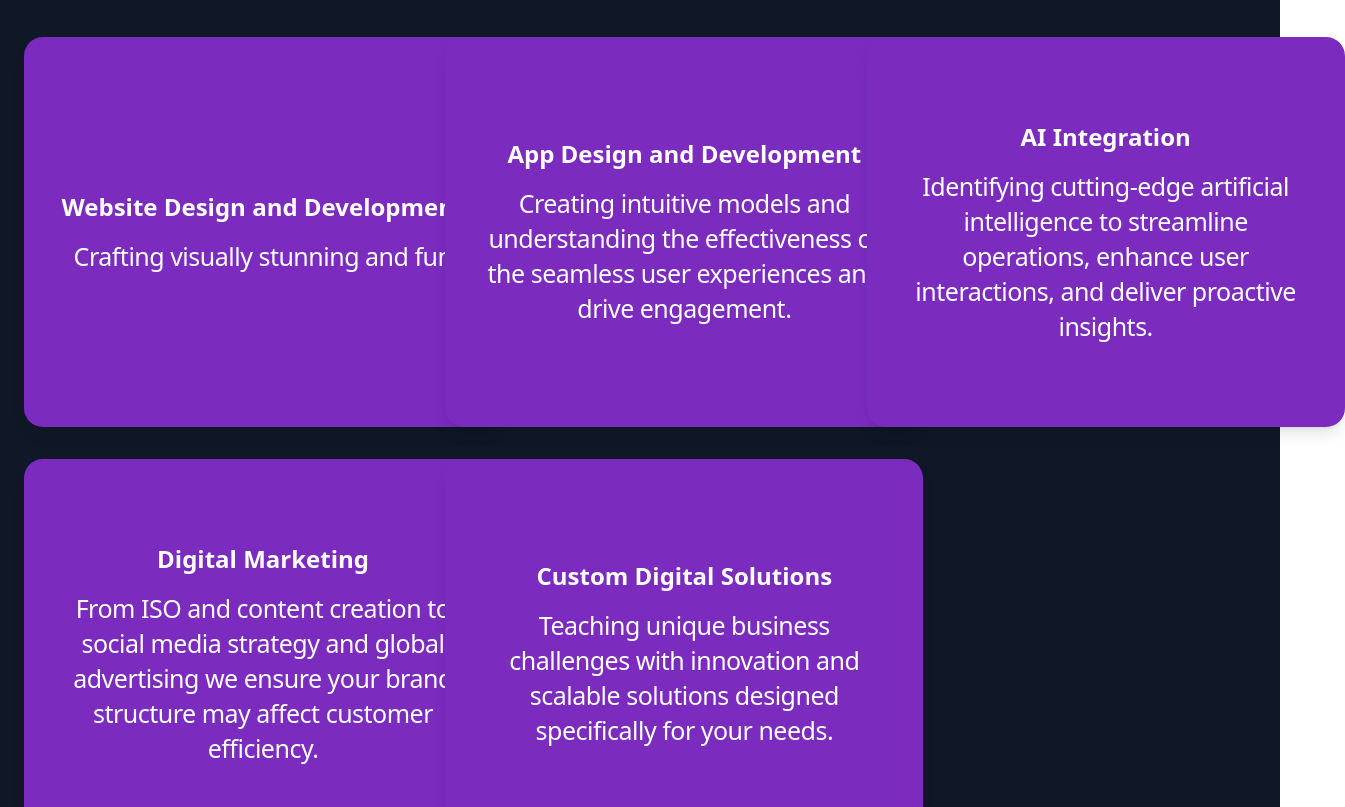
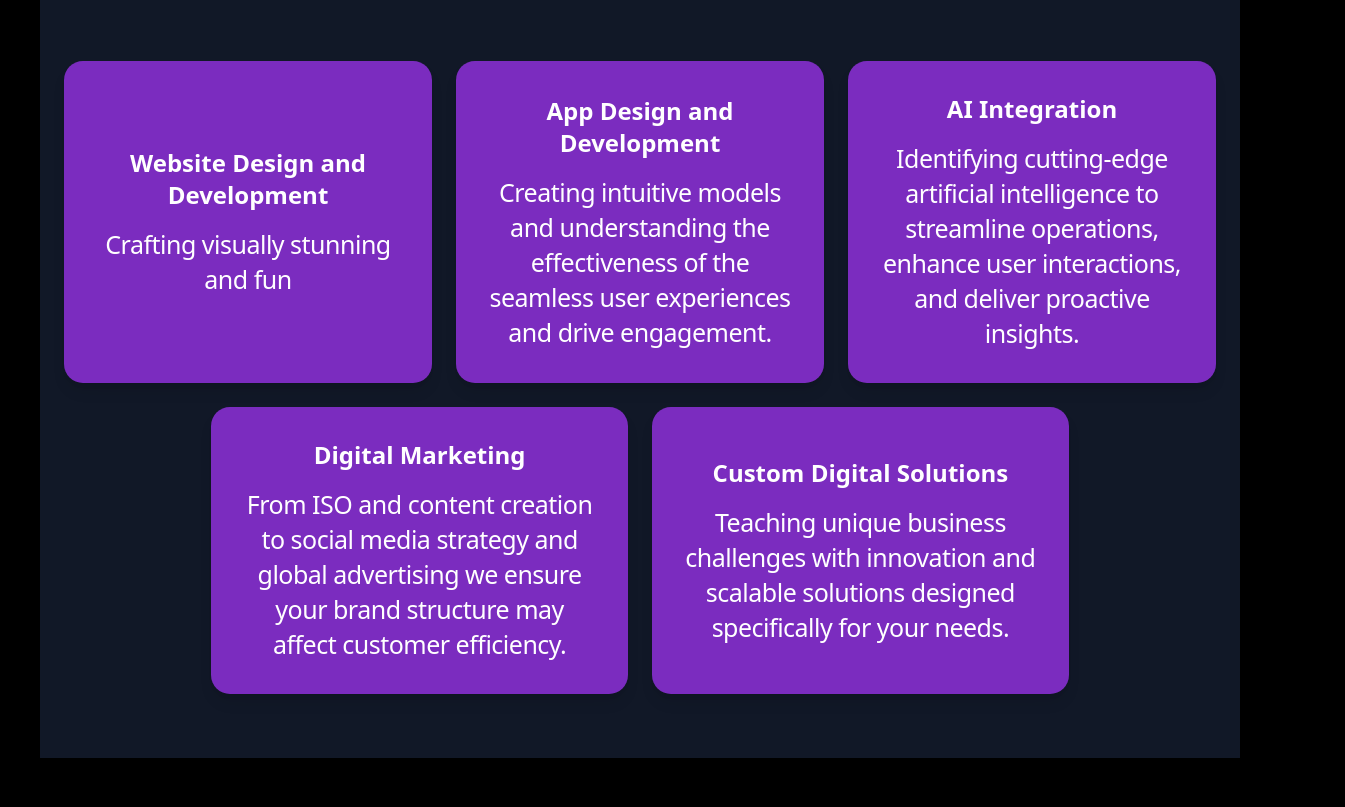
Before and after one commit to safalkeshi/baralproj, a website: page src/ourservices.html in a window 1280 px wide. Shown: the part 211-1018 px from the top of the page, 1345 px wide, since content can reach past the window. After the commit the page ends 993 px from the top, so only its background shows below. Drawn offline with nearby package versions, Linux system fonts and the light colour scheme.

```diff
--- a/src/ourservices.html
+++ b/src/ourservices.html
@@ -1,4 +1,15 @@
-<link rel="stylesheet" href="output.css">
+<!DOCTYPE html>
+<html lang="en">
+
+<head>
+    <meta charset="UTF-8">
+    <meta name="viewport" content="width=device-width, initial-scale=1.0">
+    <title>Services</title>
+    <script src="https://cdn.tailwindcss.com"></script>
+</head>
+
+<body class="bg-black flex items-center justify-center min-h-screen p-6">
+
    <!-- Our Services Section -->
 <section class="bg-gray-900 text-white py-16">
     <div class="container mx-auto px-6">
@@ -12,72 +23,69 @@
         </div>
 
         <!-- Services List -->
-        <div class="grid grid-cols-1 md:grid-cols-2 lg:grid-cols-3 gap-8">
+        <div class="max-w-6xl w-full mx-auto">
+            <!-- First Row (3 Cards) -->
+            <div class="grid grid-cols-1 md:grid-cols-3 gap-6">
                 <!-- Website Design and Development -->
-            <div
-                class="bg-[rgba(123,44,191,1)] p-8 rounded-[19px] shadow-lg transform transition-transform duration-300 hover:scale-105 w-[478px] h-[390px] flex flex-col justify-center">
-                <h3 class="text-2xl font-bold mb-4 text-center">
+                <div class="bg-[rgba(123,44,191,1)] p-8 rounded-[19px] shadow-lg transform transition-transform duration-300 hover:scale-105 flex flex-col justify-center text-center">
+                    <h3 class="text-2xl font-bold mb-4">
                         Website Design and Development
                     </h3>
-                <p
-                    class="text-white-400 font-poppins font-normal text-[25px] leading-[35px] tracking-[-0.5px] text-center">
+                    <p class="text-white-400 font-poppins font-normal text-[25px] leading-[35px] tracking-[-0.5px]">
                         Crafting visually stunning and fun
                     </p>
                 </div>
 
+                <!-- App Design and Development -->
+                <div class="bg-[rgba(123,44,191,1)] p-8 rounded-[19px] shadow-lg transform transition-transform duration-300 hover:scale-105 flex flex-col justify-center text-center">
+                    <h3 class="text-2xl font-bold mb-4">
+                        App Design and Development
+                    </h3>
+                    <p class="text-white-400 font-poppins font-normal text-[25px] leading-[35px] tracking-[-0.5px]">
+                        Creating intuitive models and understanding the effectiveness of the seamless user experiences
+                        and drive engagement.
+                    </p>
+                </div>
+
+                <!-- AI Integration -->
+                <div class="bg-[rgba(123,44,191,1)] p-8 rounded-[19px] shadow-lg transform transition-transform duration-300 hover:scale-105 flex flex-col justify-center text-center">
+                    <h3 class="text-2xl font-bold mb-4">
+                        AI Integration
+                    </h3>
+                    <p class="text-white-400 font-poppins font-normal text-[25px] leading-[35px] tracking-[-0.5px]">
+                        Identifying cutting-edge artificial intelligence to streamline operations, enhance user
+                        interactions, and deliver proactive insights.
+                    </p>
+                </div>
+            </div>
+
+            <!-- Second Row (2 Cards) -->
+            <div class="grid grid-cols-1 md:grid-cols-[1fr_1fr] gap-6 mt-6 mx-auto md:w-4/5">
                 <!-- Digital Marketing -->
-
-            <div
-                class="bg-[rgba(123,44,191,1)] p-8 rounded-[19px] shadow-lg transform transition-transform duration-300 hover:scale-105 w-[478px] h-[390px] flex flex-col justify-center order-2 md:order-3 lg:order-2">
-                <h3 class="text-2xl font-bold mb-4 text-center">
+                <div class="bg-[rgba(123,44,191,1)] p-8 rounded-[19px] shadow-lg transform transition-transform duration-300 hover:scale-105 flex flex-col justify-center text-center md:ml-8">
+                    <h3 class="text-2xl font-bold mb-4">
                         Digital Marketing
                     </h3>
-                <p
-                    class="text-white-400 font-poppins font-normal text-[25px] leading-[35px] tracking-[-0.5px] text-center">
+                    <p class="text-white-400 font-poppins font-normal text-[25px] leading-[35px] tracking-[-0.5px]">
                         From ISO and content creation to social media strategy and global advertising we ensure your
                         brand structure may affect customer efficiency.
                     </p>
                 </div>
 
                 <!-- Custom Digital Solutions -->
-            <div
-                class="bg-[rgba(123,44,191,1)] p-8 rounded-[19px] shadow-lg transform transition-transform duration-300 hover:scale-105 w-[478px] h-[390px] flex flex-col justify-center order-3 md:order-2 lg:order-3">
-                <h3 class="text-2xl font-bold mb-4 text-center">
+                <div class="bg-[rgba(123,44,191,1)] p-8 rounded-[19px] shadow-lg transform transition-transform duration-300 hover:scale-105 flex flex-col justify-center text-center md:mr-8">
+                    <h3 class="text-2xl font-bold mb-4">
                         Custom Digital Solutions
                     </h3>
-                <p
-                    class="text-white-400 font-poppins font-normal text-[25px] leading-[35px] tracking-[-0.5px] text-center">
+                    <p class="text-white-400 font-poppins font-normal text-[25px] leading-[35px] tracking-[-0.5px]">
                         Teaching unique business challenges with innovation and scalable solutions designed specifically
                         for your needs.
-                </p>
-            </div>
-
-            <!-- App Design and Development -->
-            <div
-                class="bg-[rgba(123,44,191,1)] p-8 rounded-[19px] shadow-lg transform transition-transform duration-300 hover:scale-105 w-[478px] h-[390px] flex flex-col justify-center">
-                <h3 class="text-2xl font-bold mb-4 text-center">
-                    App Design and Development
-                </h3>
-                <p
-                    class="text-white-400 font-poppins font-normal text-[25px] leading-[35px] tracking-[-0.5px] text-center">
-                    Creating intuitive models and understanding the effectiveness of the seamless user experiences
-                    and drive engagement.
-                </p>
-            </div>
-
-            <!-- AI Integration -->
-            <div
-                class="bg-[rgba(123,44,191,1)] p-8 rounded-[19px] shadow-lg transform transition-transform duration-300 hover:scale-105 w-[478px] h-[390px] flex flex-col justify-center">
-                <h3 class="text-2xl font-bold mb-4 text-center">
-                    AI Integration
-                </h3>
-                <p
-                    class="text-white-400 font-poppins font-normal text-[25px] leading-[35px] tracking-[-0.5px] text-center">
-                    Identifying cutting-edge artificial intelligence to streamline operations, enhance user
-                    interactions, and deliver proactive insights.
                     </p>
                 </div>
             </div>
         </div>
     </div>
 </section>
+</body>
+
+</html>
```
Also changed, not shown: src/index.html (+55 -41 lines), src/output.css. Lines whose indentation alone changed are shown as unchanged.
